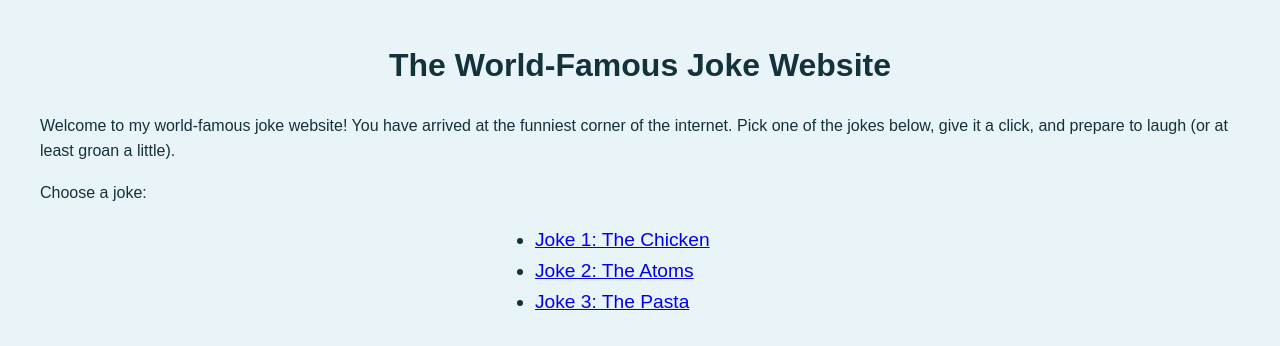
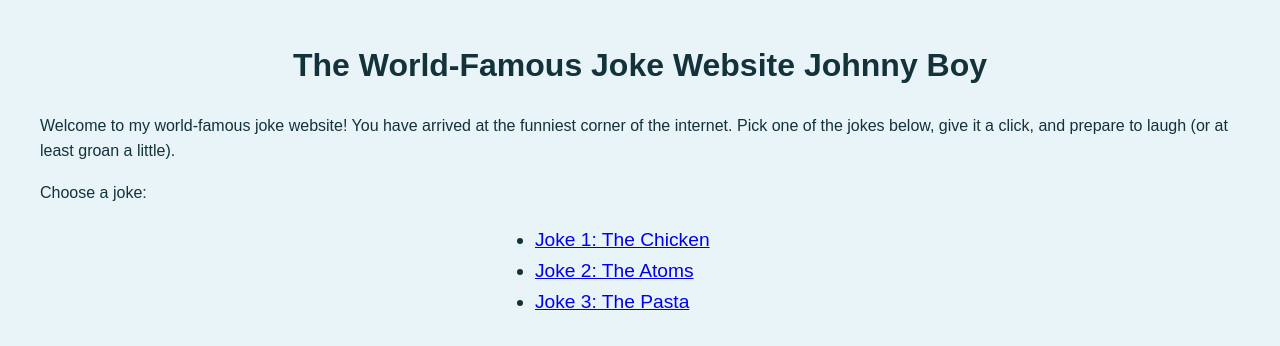
Before and after one commit to nicholsonja/final-website, a plain HTML site: page index.html in a window 1280 px wide. Drawn offline with Linux system fonts and the light colour scheme.

Commit message:
index.html was changed for demo

```diff
--- a/index.html
+++ b/index.html
@@ -7,7 +7,7 @@
 </head>
 <body class="index">
 
-  <h1>The World-Famous Joke Website</h1>
+  <h1>The World-Famous Joke Website Johnny Boy</h1>
 
   <p>
     Welcome to my world-famous joke website! You have arrived at the
```
